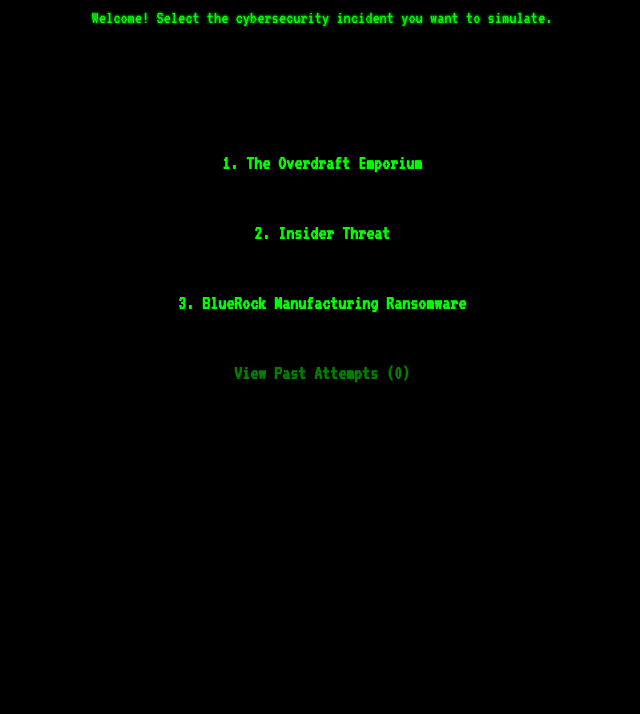
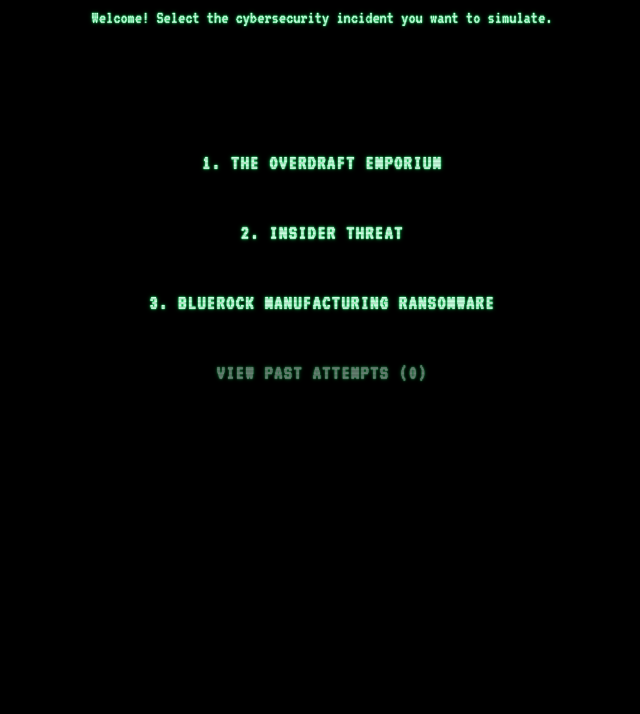
Before and after one commit to nolan-527/secret-testing, a plain HTML site: page index.html in a window 1280 px wide. Shown: the part 86-800 px from the top of the page, without its empty margins (318-958 px from the left). Drawn offline with nearby package versions, Linux system fonts and the light colour scheme.

Commit message:
Update index.html

```diff
--- a/index.html
+++ b/index.html
@@ -8,25 +8,154 @@
     <style>
     /* General Terminal Styling */
     @import url('https://fonts.googleapis.com/css2?family=VT323&display=swap');
-        body { font-family: 'VT323', monospace; background-color: #000; color: #00ff00; font-size: 1.25rem; line-height: 1.5; }
+
+    body {
+        font-family: 'VT323', monospace;
+        background-color: #000;
+        font-size: 1.25rem;
+        line-height: 1.5;
+        position: relative; /* so overlay behaves nicely */
+        overflow-x: hidden;
+    }
+
     .container-box { max-width: none; }
-        .terminal-header { color: #00ff00; text-shadow: 0 0 5px #00ff00; }
-        .text-glow { text-shadow: 0 0 3px #00ff00; }
-        .terminal-button { background-color: transparent; border: none; color: #00ff00; border-radius: 0; transition: all 0.1s ease-in-out; padding: 0.5rem 1rem; }
-        .terminal-button:hover { background-color: #00ff00; color: #000; transform: none; box-shadow: none; }
-        .card-box { background-color: #000; border: none; border-radius: 0; }
-        .final-score { color: #00ff00; text-shadow: 0 0 5px #00ff00; }
-        #story-content.menu-mode { min-height: 400px; display: flex; flex-direction: column; justify-content: center; align-items: center; }
 
-        /* --- THIS IS THE NEW RULE FOR ASCII ART --- */
+    .terminal-header {
+        text-align: center;
+        margin-bottom: 1rem;
+    }
+
+    .text-glow {
+        /* Kept for compatibility, but the global CRT glow will handle most text */
+        text-shadow: 0 0 3px #00ff00;
+    }
+
+    .terminal-button {
+    background-color: transparent;
+    border: none;                 /* ✔ removes green outline */
+    color: #c8ffdf;               /* matches your softer CRT text color */
+    border-radius: 0;
+    padding: 0.5rem 1rem;
+    text-transform: uppercase;
+    letter-spacing: 0.08em;
+    transition: all 0.1s ease-in-out;
+    text-shadow:
+        0 0 1px #4cff9a,
+        0 0 2px #2eff77,
+        0 0 4px rgba(0, 255, 102, 0.5);
+}
+
+    }
+
+    .terminal-button:hover {
+    background-color: rgba(0, 255, 102, 0.2); /* faint CRT glow highlight */
+    color: #000;
+    text-shadow: none; /* keeps it readable on dark text */
+    box-shadow: 0 0 8px #00ff66;
+    }
+
+   .card-box {
+    background-color: transparent;
+    border: none;
+    border-radius: 0;
+    padding: 1rem 0;  /* subtle spacing without looking like a UI card */
+    }
+
+    .final-score {
+        color: #00ff66;
+        text-shadow: 0 0 5px #00ff66;
+    }
+
+    #story-content.menu-mode {
+        min-height: 400px;
+        display: flex;
+        flex-direction: column;
+        justify-content: center;
+        align-items: center;
+    }
+
+    /* ASCII art and preformatted text styling */
     pre {
-            font-family: 'VT323', monospace; /* Use the game font */
-            color: #33FF33;                 /* Match the game text color */
-            text-shadow: 0 0 3px #00ff00;   /* Match the game glow */
-            line-height: 1.1;               /* Make art a bit tighter */
-            font-size: 1rem;                /* Adjust size if needed */
+        font-family: 'VT323', monospace;
+        color: #f0fff8;
+        text-shadow: 0 0 2px #80ffc0, 0 0 4px #00ff66;
+        line-height: 1.1;
+        font-size: 1rem;
+        white-space: pre;
+    }
+
+    /* ============================ */
+    /*   GLOBAL CRT TEXT GLOW       */
+    /* ============================ */
+
+    body,
+p,
+h1,
+h2,
+h3,
+span,
+button,
+li,
+div,
+a {
+    color: #c8ffdf; /* dimmer off-green for comfort */
+    text-shadow:
+        0 0 1px #4cff9a,
+        0 0 2px #2eff77,
+        0 0 4px rgba(0, 255, 102, 0.5);
+    }
+
+    /* Let hover text on buttons stay readable */
+    .terminal-button:hover {
+        text-shadow: none;
+    }
+
+    /* Centered story text container */
+    #story-text {
+        text-align: left;
+    }
+
+    /* ============================ */
+    /*        CRT SCANLINES         */
+    /* ============================ */
+
+    body::after {
+        content: "";
+        pointer-events: none;
+        position: fixed;
+        inset: 0;
+        /* horizontal scanline pattern */
+        background: repeating-linear-gradient(
+            to bottom,
+            rgba(0, 0, 0, 0.26) 0px,
+            rgba(0, 0, 0, 0.26) 2px,
+            transparent 3px,
+            transparent 4px
+        );
+        mix-blend-mode: multiply;
+        opacity: 0.45;
+        z-index: 9999;
+    }
+
+    /* Optional: slight vignette around edges for CRT tube feel */
+    body::before {
+        content: "";
+        pointer-events: none;
+        position: fixed;
+        inset: -20px;
+        background:
+            radial-gradient(circle at 50% 50%, transparent 0%, transparent 55%, rgba(0,0,0,0.45) 100%);
+        opacity: 0.8;
+        z-index: 9998;
+    }
+
+    /* Ensure the game content renders *under* the scanlines */
+    #game-container {
+        position: relative;
+        z-index: 1;
     }
 </style>
+
 </head>
 <body class="flex justify-center min-h-screen p-8">
     <div id="game-container" class="w-full container-box">
```
Lines whose indentation alone changed are shown as unchanged.
